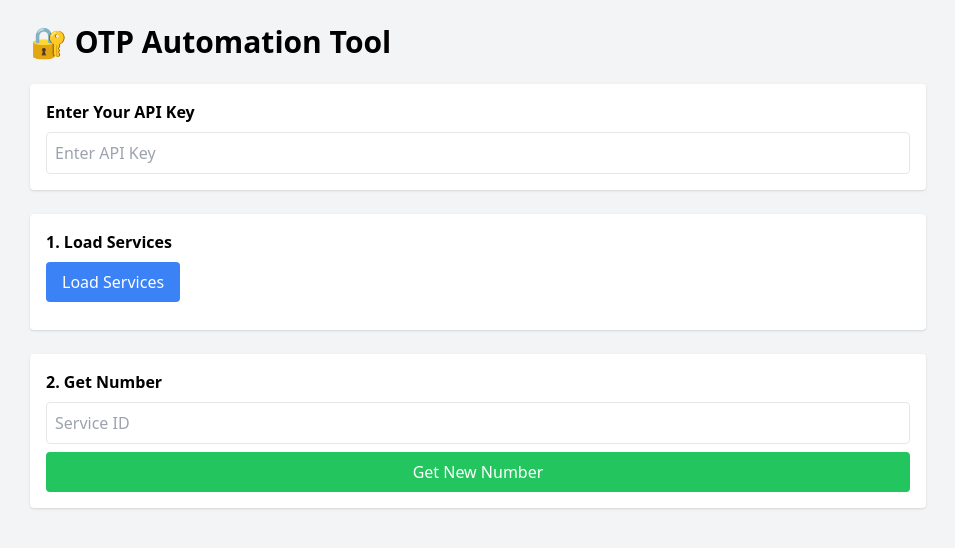
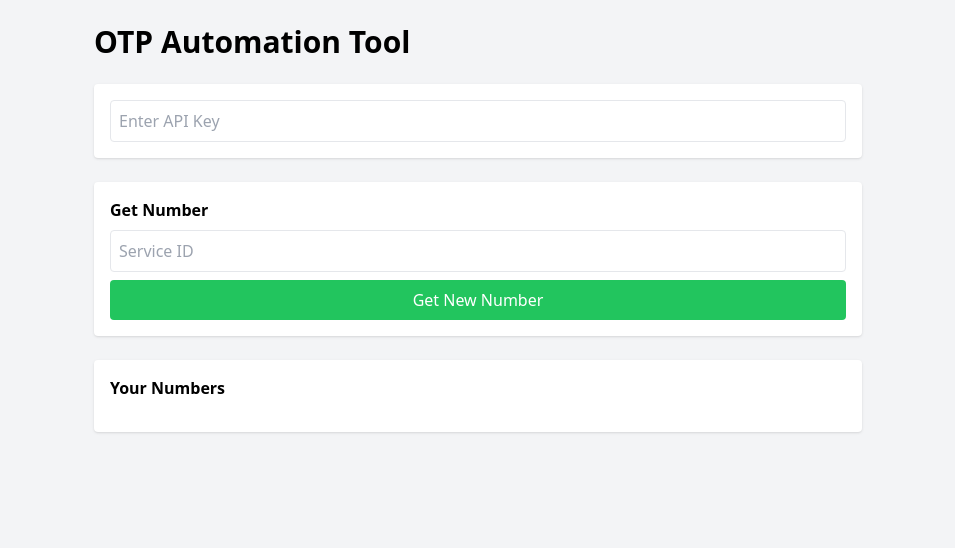
Before and after one commit to Cloud77077/Mypppt, a FastAPI app: page / in a window 1280 px wide. Shown: the top 548 px of the page, without its empty margins (162-1117 px from the left). Run offline with FastAPI, Linux system fonts and the light colour scheme; some libraries are stand-ins or nearby versions.

Commit message:
Update index.html

```diff
--- a/templates/index.html
+++ b/templates/index.html
@@ -1,58 +1,43 @@
 <!DOCTYPE html>
 <html>
 <head>
-    <title>OTP Automation Tool</title>
+    <title>OTP Tool</title>
     <script src="https://cdn.tailwindcss.com"></script>
 </head>
 <body class="bg-gray-100 p-6">
-    <div class="max-w-4xl mx-auto">
-        <h1 class="text-3xl font-bold mb-6">🔐 OTP Automation Tool</h1>
+    <div class="max-w-3xl mx-auto">
+        <h1 class="text-3xl font-bold mb-6">OTP Automation Tool</h1>
 
         <!-- API Key -->
         <div class="bg-white p-4 rounded shadow mb-6">
-            <h2 class="font-semibold mb-2">Enter Your API Key</h2>
-            <input type="password" id="api_key" class="border p-2 w-full rounded" placeholder="Enter API Key">
+            <input type="password" id="api_key" placeholder="Enter API Key" class="border p-2 w-full rounded">
         </div>
 
-        <!-- Services Section -->
+        <!-- Get Number -->
         <div class="bg-white p-4 rounded shadow mb-6">
-            <h2 class="font-semibold mb-2">1. Load Services</h2>
-            <button onclick="loadServices()"
-                    class="bg-blue-500 text-white px-4 py-2 rounded">Load Services</button>
-            <div id="services_result" class="mt-3"></div>
+            <h2 class="font-semibold mb-2">Get Number</h2>
+            <input type="text" id="service_id" placeholder="Service ID" class="border p-2 w-full rounded mb-2">
+            <button onclick="getNumber()" class="bg-green-500 text-white px-4 py-2 rounded w-full">Get New Number</button>
         </div>
 
+        <!-- Numbers List -->
         <div class="bg-white p-4 rounded shadow">
-            <h2 class="font-semibold mb-2">2. Get Number</h2>
-            <input type="text" id="service_id" placeholder="Service ID" class="border p-2 w-full rounded mb-2">
-            <button onclick="getNumber()"
-                    class="bg-green-500 text-white px-4 py-2 rounded w-full">Get New Number</button>
+            <h2 class="font-semibold mb-4">Your Numbers</h2>
+            {% for num in numbers %}
+            <div class="border p-3 rounded mb-3">
+                <p><strong>Phone:</strong> {{ num.phone }}</p>
+                <p><strong>Operator:</strong> {{ num.operator }}</p>
+                <p><strong>Status:</strong> {{ num.status }}</p>
+                <button class="bg-red-500 text-white px-3 py-1 rounded mt-2">Cancel</button>
+            </div>
+            {% endfor %}
         </div>
     </div>
 
     <script>
-        async function loadServices() {
-            const apiKey = document.getElementById('api_key').value;
-            if (!apiKey) {
-                alert("Please enter API Key");
-                return;
-            }
-            const res = await fetch('/load_services', {
-                method: 'POST',
-                headers: {'Content-Type': 'application/x-www-form-urlencoded'},
-                body: new URLSearchParams({api_key: apiKey, country: 'in'})
-            });
-            const data = await res.json();
-            document.getElementById('services_result').innerHTML = `<pre>${JSON.stringify(data, null, 2)}</pre>`;
-        }
-
         async function getNumber() {
             const apiKey = document.getElementById('api_key').value;
             const service = document.getElementById('service_id').value;
-            if (!apiKey || !service) {
-                alert("Please enter API Key and Service ID");
-                return;
-            }
             const res = await fetch('/get_number', {
                 method: 'POST',
                 headers: {'Content-Type': 'application/x-www-form-urlencoded'},
@@ -60,6 +45,7 @@
             });
             const data = await res.json();
             alert(JSON.stringify(data));
+            location.reload();
         }
     </script>
 </body>
```
